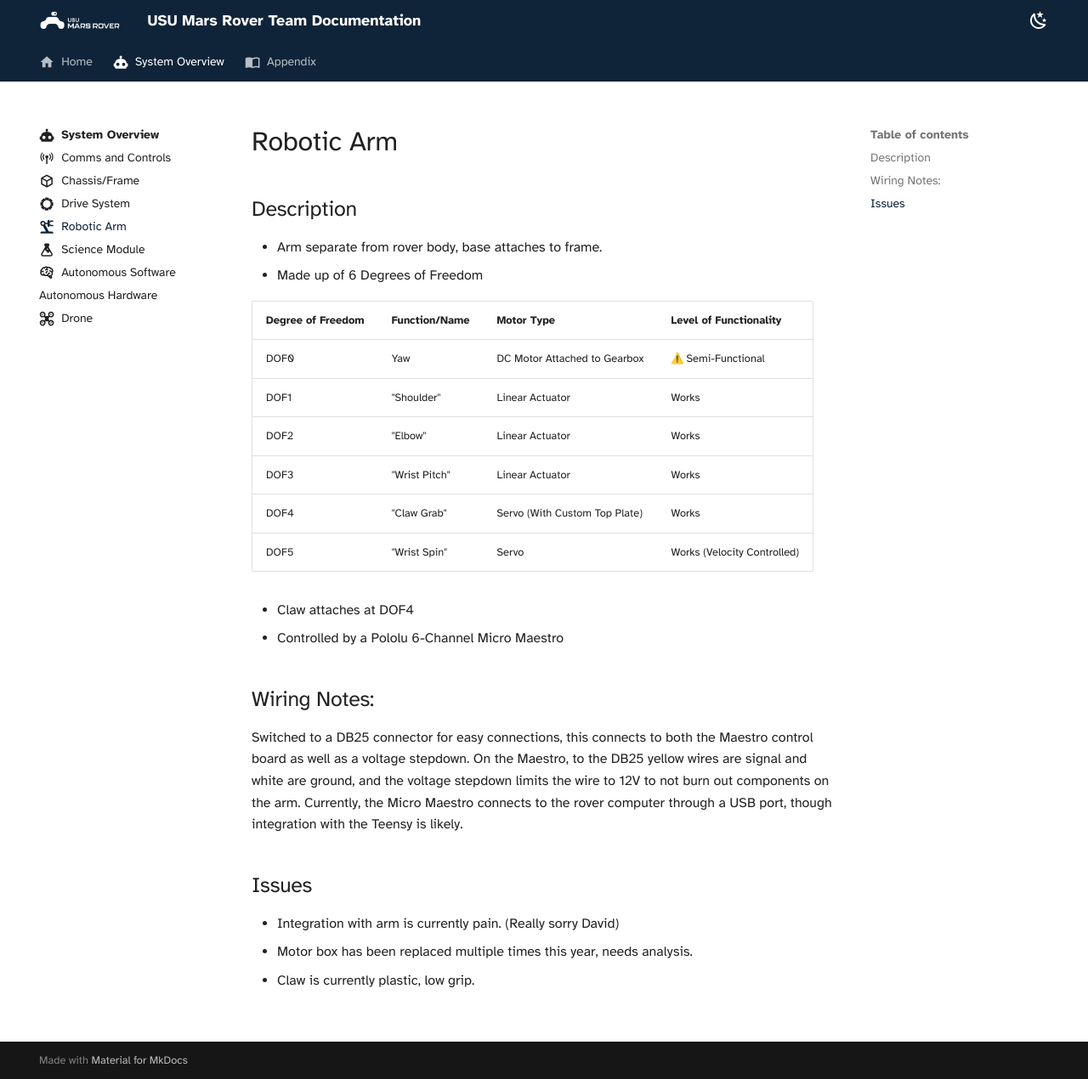
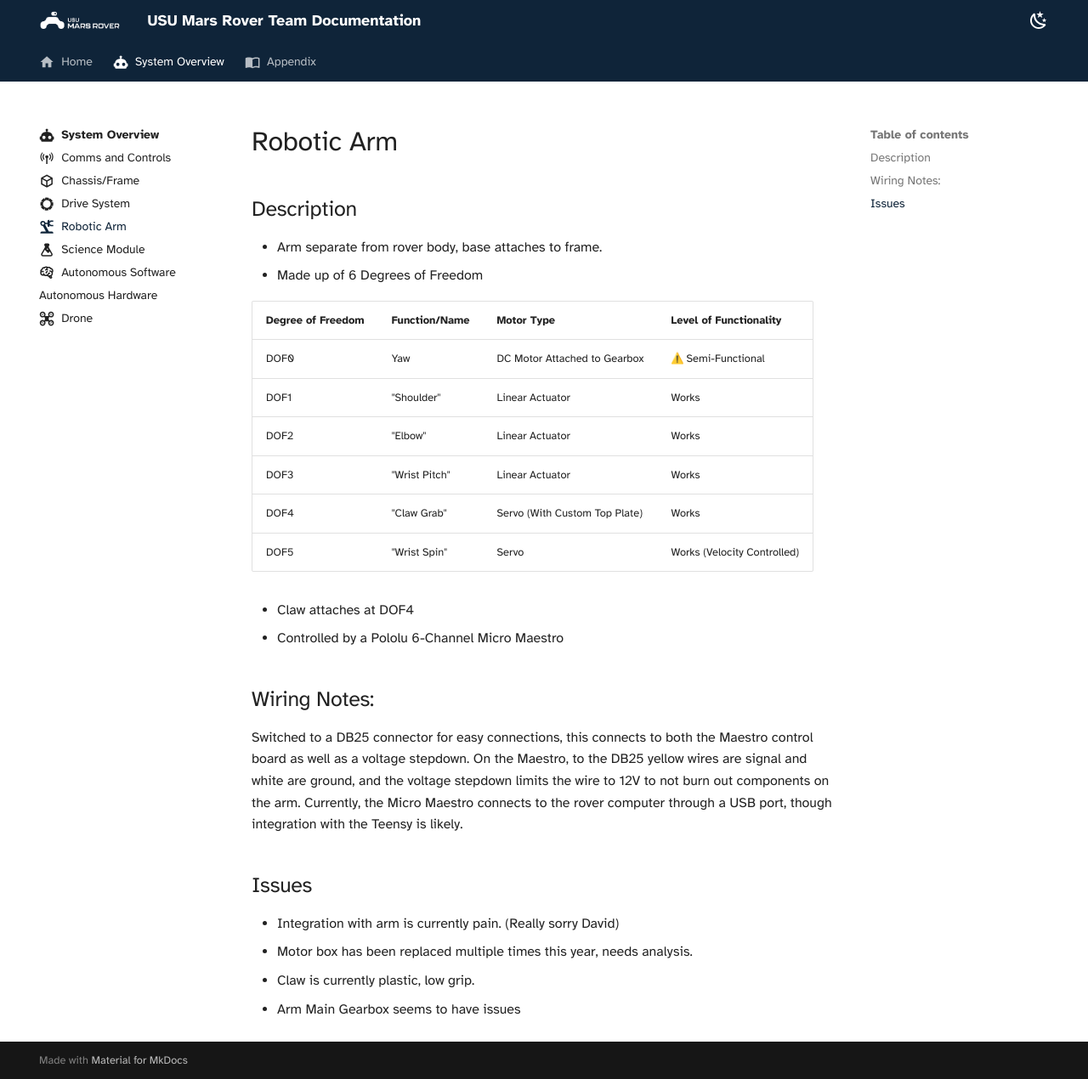
Before and after one commit to USUMarsRoverTeam/usumarsroverteam.github.io, an MkDocs documentation site: the page built from docs/sys-overview/arm.md, in a window 1280 px wide and 1270 px high. Shown: the whole window at 85% size. Built offline with MkDocs 1.6.1 and Material for MkDocs 9.7.7, drawn with Linux system fonts in a browser that asks for light colours; emoji names are drawn with the system emoji font.

Commit message:
Testing Deploy

```diff
--- a/docs/sys-overview/arm.md
+++ b/docs/sys-overview/arm.md
@@ -26,3 +26,4 @@ Switched to a DB25 connector for easy connections, this connects to both the Mae
 - Integration with arm is currently pain. (Really sorry David)
 - Motor box has been replaced multiple times this year, needs analysis.
 - Claw is currently plastic, low grip.
+- Arm Main Gearbox seems to have issues
```
